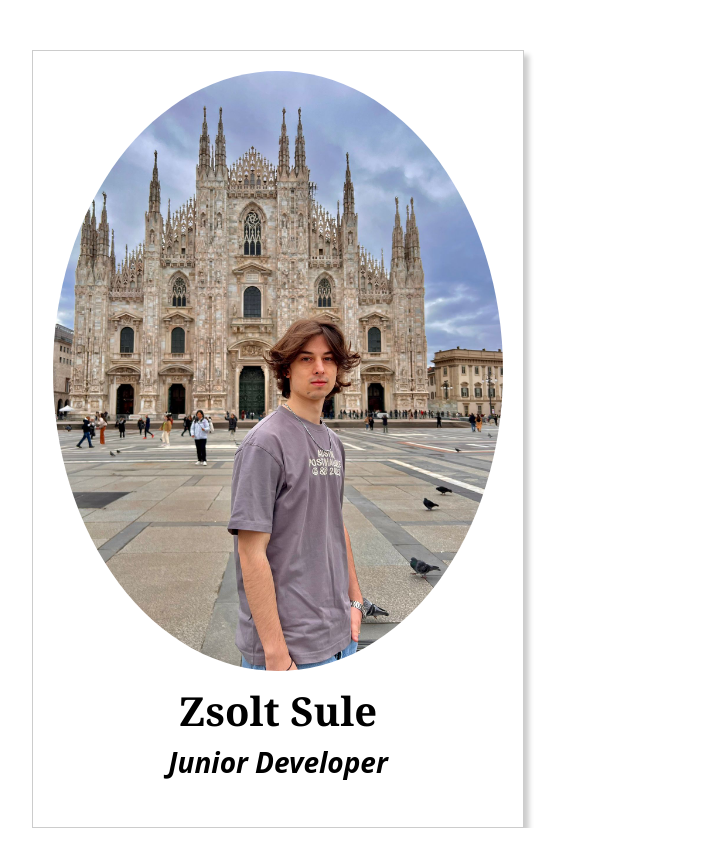
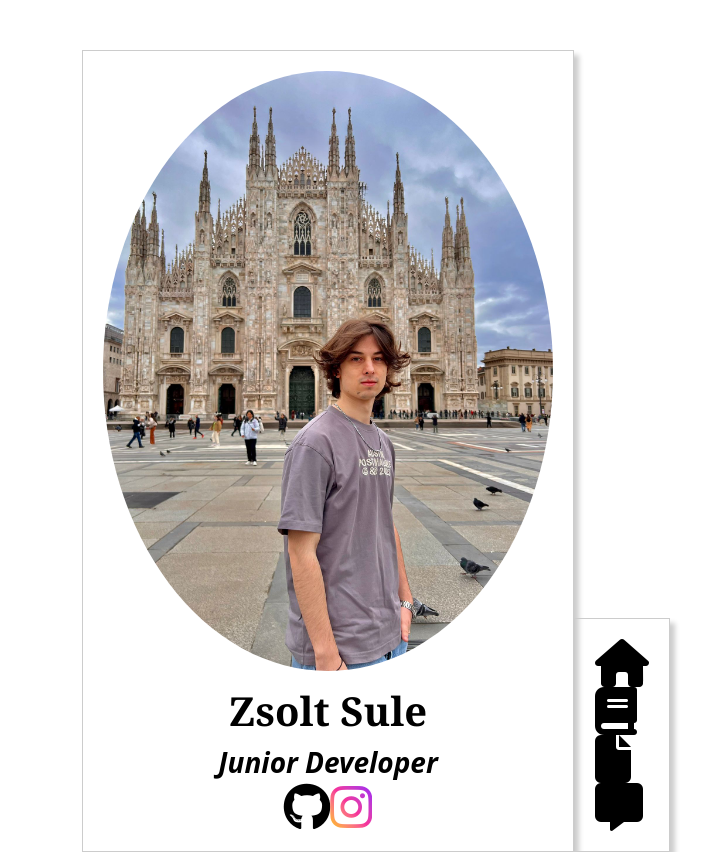
Before and after one commit to ZsoltSule/Personal-Portfolio-Website, a React (Vite) app: page / in a window 1280 px wide. Shown: the whole page, without its empty margins (68-776 px from the left). Before the commit the page ends 828 px from the top, so only its background shows below. Built offline with nearby package versions, Linux system fonts and the light colour scheme; some icons are missing.

Commit message:
added some more features to the card, some socials and started adding a navbar to it

```diff
--- a/src/Card.jsx
+++ b/src/Card.jsx
@@ -2,15 +2,31 @@ import profilePic from './assets/pictures/card-profile-pic.jpeg'
 
 function Card(){
     return(
+        <>
             <div className="card">
                 <img className="card-image" src={profilePic} alt="profile picture" ></img>
-            <h2 className="font-bold text-[40px] font-serif">Zsolt Sule</h2>
+                <h2 className="font-bold text-[40px] font-serif m-[0px]">Zsolt Sule</h2>
                 <p className="font-semibold italic text-[28px]">Junior Developer</p>
+                <a href="https://github.com/ZsoltSule" target="_blank" rel="noopener noreferrer" className="inline-block transform transition duration-300 hover:scale-125">
+                    <i className="fa-brands fa-github text-5xl text-black hover:text-gray-700 transition-colors duration-300"></i>
+                </a>
+                <a href="https://www.instagram.com/zsolti_sule" target="_blank" rel="noopener noreferrer" className="inline-block transform transition duration-300 hover:scale-125">
+                    <i className="fa-brands fa-instagram text-5xl bg-gradient-to-tr from-yellow-400 via-pink-500 to-purple-600 bg-clip-text text-transparent transition-colors duration-300"></i>
+                </a>
                 <a href="https://www.linkedin.com/in/sule-zsolt-5a3bb1357" target="_blank" rel="noopener noreferrer" className="inline-block transform transition duration-300 hover:scale-125">
                     <i className="fa-brands fa-square-linkedin text-5xl text-blue-800 hover:text-blue-900 transition-colors duration-300"></i>
                 </a>
+            </div>
 
-        </div>
+            <nav className="navbar">
+                <ul>
+                    <li><a><i className="fa-solid fa-house text-5xl"></i></a></li>
+                    <li><a><i className="fa-solid fa-book text-5xl"></i></a></li>
+                    <li><a><i className="fa-solid fa-file text-5xl"></i></a></li>
+                    <li><a><i className="fa-solid fa-message text-5xl"></i></a></li>
+                </ul>
+            </nav>
+        </>
     );
 }
 
--- a/src/card.css
+++ b/src/card.css
@@ -5,7 +5,7 @@ img{
 .card{
     border: 1px solid hsl(0, 0%, 80%);
     margin-top: 50px;
-    margin-left: 100px;
+    margin-left: 150px;
     box-shadow: 5px 5px 5px hsla(0, 0%, 0%, 0.2);
     padding: 20px;
     text-align: center;
@@ -16,3 +16,9 @@ img{
     border-radius: 50%;
     margin-bottom: 10px;
 }
+.navbar{
+    border: 1px solid hsl(0, 0%, 80%);
+    box-shadow: 5px 5px 5px hsla(0, 0%, 0%, 0.2);
+    padding: 20px;
+    display: inline-block;
+}
```
Lines whose indentation alone changed are shown as unchanged.
